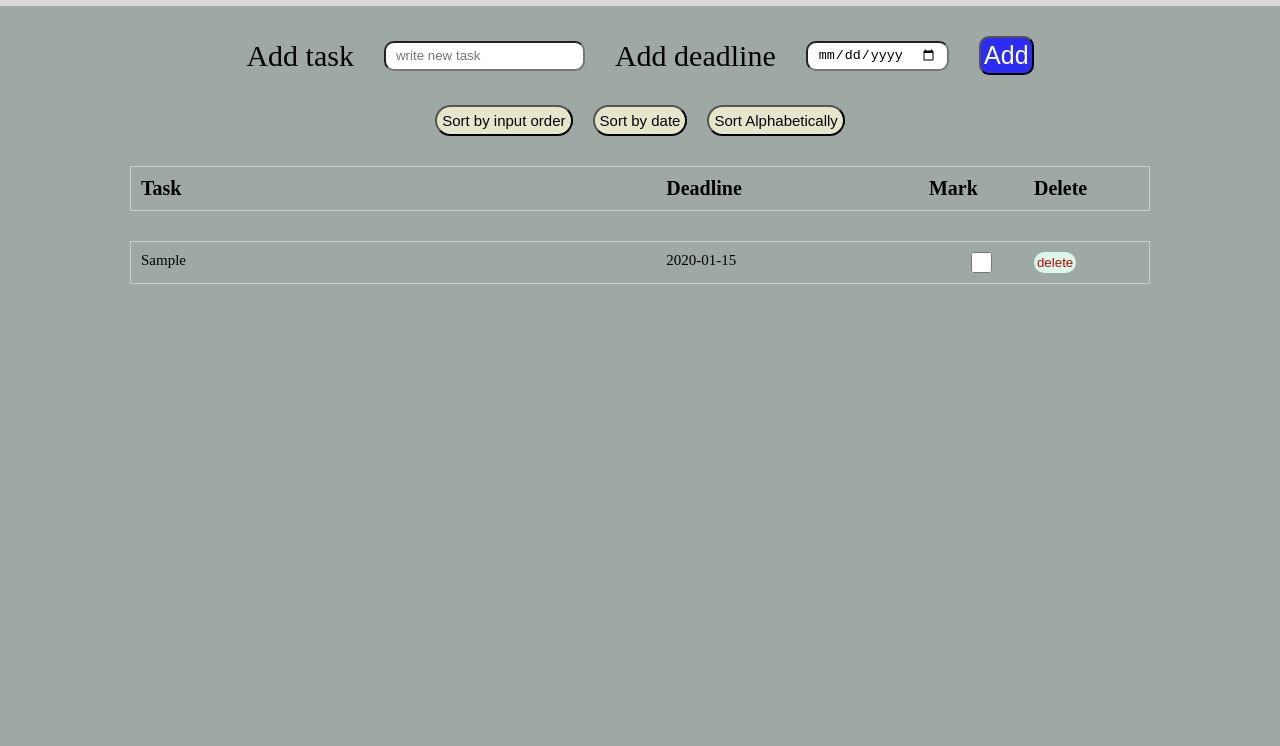
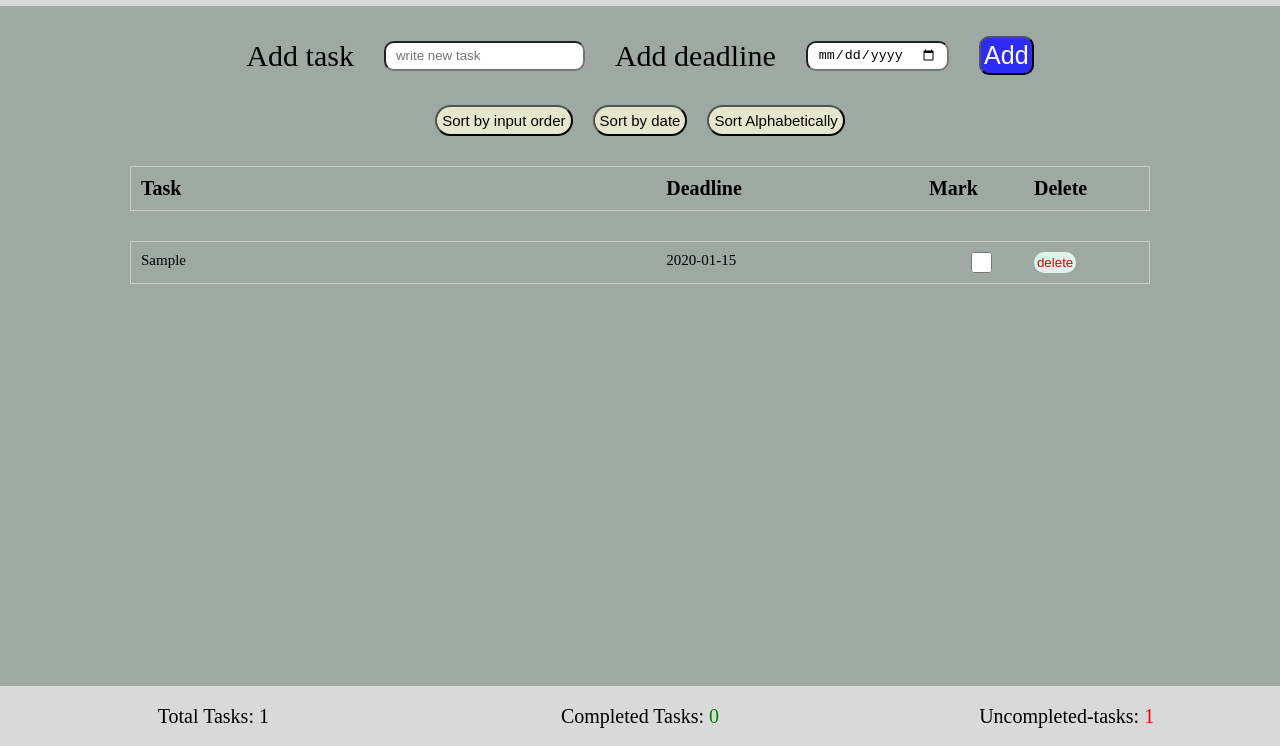
Before and after one commit to nato1212/Todo-List, a plain HTML site: page index.html in a window 1280 px wide. Both pictures are taken after typing "Sample", "2020-01-15" into the empty fields and a click on the button "Add". Shown: the part 54-800 px from the top of the page. Drawn offline with Linux system fonts and the light colour scheme.

Commit message:
footer part, final task status part completed

```diff
--- a/index.html
+++ b/index.html
@@ -40,6 +40,13 @@
       </div>
       <div class="tasks" id="todoList"></div>
     </main>
+    <footer>
+      <div class="footer">
+        <p>Total Tasks: <span id="totalTasks">0</span></p>
+        <p>Completed Tasks: <span id="completedTasks">0</span></p>
+        <p>Uncompleted-tasks: <span id="uncompletedTasks">0</span></p>
+      </div>
+    </footer>
     <script src="script.js"></script>
   </body>
 </html>
--- a/script.js
+++ b/script.js
@@ -6,6 +6,10 @@ const btnSortDate = document.getElementById("btnSortDate");
 const btnSortAlphabet = document.getElementById("btnSortAlphabet");
 
 const todoList = document.getElementById("todoList");
+
+const totalTasks = document.getElementById("totalTasks");
+const completedTasks = document.getElementById("completedTasks");
+const uncompletedTasks = document.getElementById("uncompletedTasks");
 
 let tasks = [];
 
@@ -28,11 +32,13 @@ function renderTodoList() {
       .addEventListener("change", (e) => {
         task.completed = e.target.checked;
         renderTodoList();
+        taskStatus();
       });
 
     div.querySelector(".delete").addEventListener("click", () => {
       tasks = tasks.filter((t) => t !== task);
       renderTodoList();
+      taskStatus();
     });
 
     todoList.appendChild(div);
@@ -72,6 +78,7 @@ btnAdd.addEventListener("click", () => {
   inputDate.value = "";
 
   renderTodoList();
+  taskStatus();
 });
 
 btnSortOrder.addEventListener("click", () => {
@@ -88,3 +95,13 @@ btnSortAlphabet.addEventListener("click", () => {
   tasks.sort((a, b) => a.newTask.localeCompare(b.newTask));
   renderTodoList();
 });
+
+function taskStatus() {
+  const total = tasks.length;
+  const completed = tasks.filter((task) => task.completed).length;
+  const uncompleted = total - completed;
+
+  totalTasks.textContent = total;
+  completedTasks.textContent = completed;
+  uncompletedTasks.textContent = uncompleted;
+}
--- a/style.css
+++ b/style.css
@@ -134,3 +134,26 @@ main {
   background-color: #aacfbe;
   color: rgb(252, 64, 64);
 }
+
+.footer {
+  background-color: #d9d9d9;
+  bottom: 0;
+  position: fixed;
+  text-align: center;
+  width: 100%;
+  height: 6rem;
+  align-content: center;
+  display: grid;
+  grid-template-columns: 1fr 1fr 1fr;
+}
+
+.footer p {
+  font-size: 2rem;
+}
+
+#completedTasks {
+  color: green;
+}
+#uncompletedTasks {
+  color: red;
+}
```
